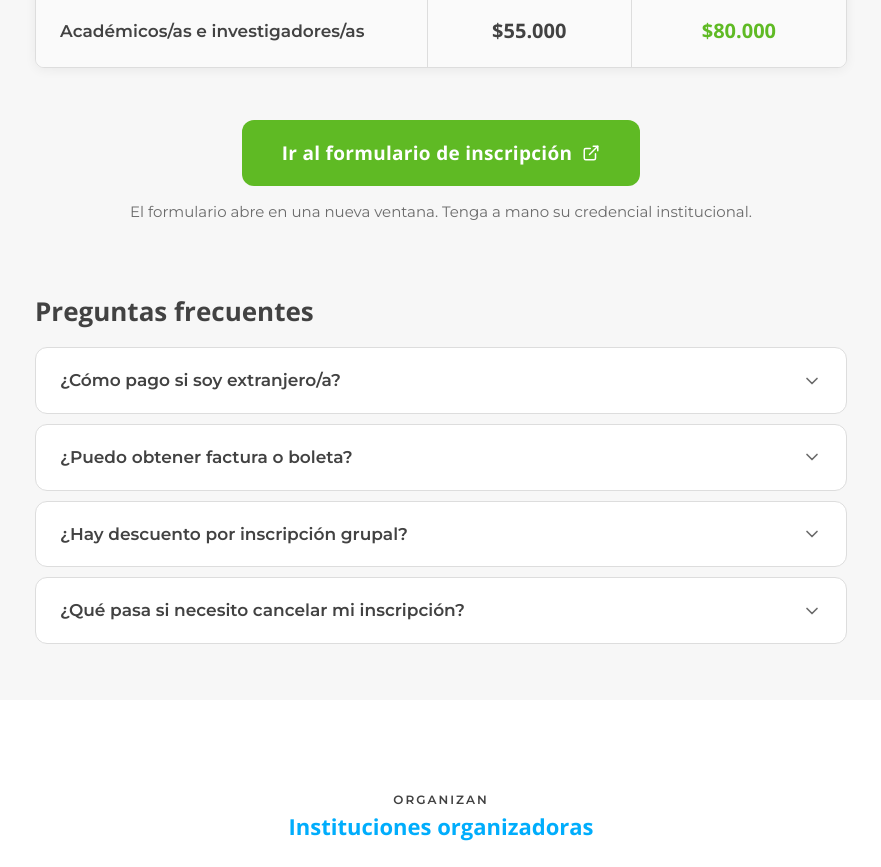
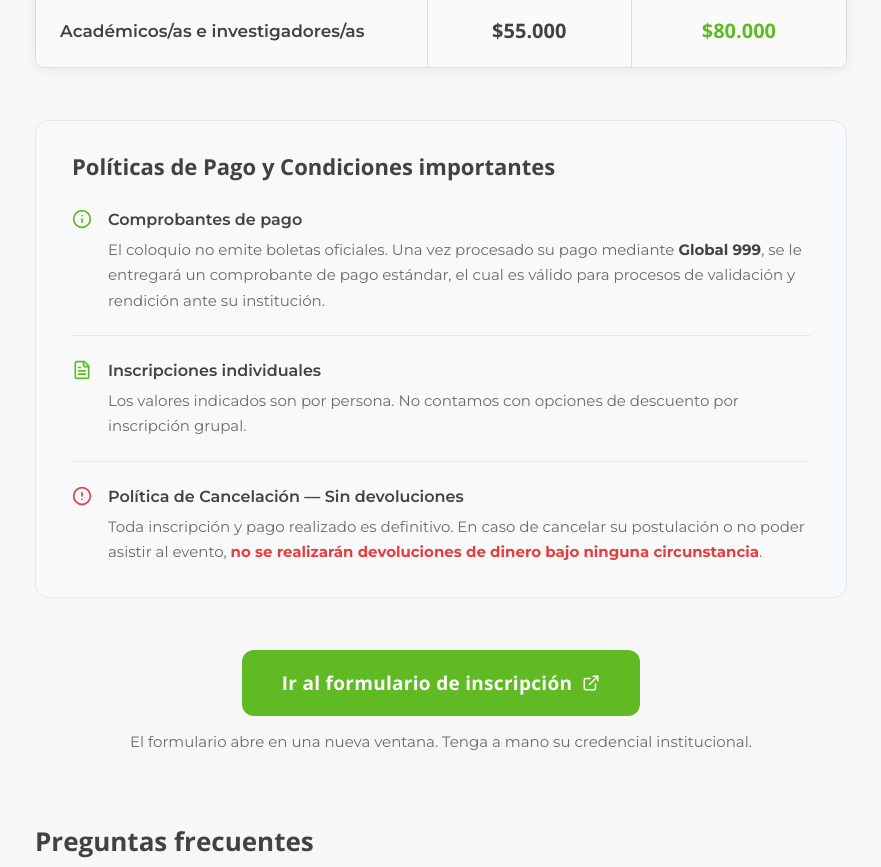
Before and after one commit to NCM08/coloquio-puc, a Next.js app: page /inscripciones in a window 1280 px wide. Shown: the part 1000-1867 px from the top of the page, without its empty margins (199-1080 px from the left). Built offline with nearby package versions, Linux system fonts and the light colour scheme.

Commit message:
Sprint 6: Integración de Global 999, eliminación de descuentos grupales y establecimiento de políticas de no devolución y comprobantes

```diff
--- a/app/inscripciones/page.tsx
+++ b/app/inscripciones/page.tsx
@@ -7,7 +7,7 @@
 import { useState } from "react";
 import { useTheme } from "@/components/ThemeProvider";
 import Link from "next/link";
-import { ChevronRight, ChevronDown, AlertTriangle, ExternalLink, Info, RefreshCw } from "lucide-react";
+import { ChevronRight, ChevronDown, AlertTriangle, ExternalLink, Info, RefreshCw, FileText, AlertCircle } from "lucide-react";
 
 // ── Tipo de cambio referencial ────────────────────────────────
 const CLP_POR_USD = 950;
@@ -51,19 +51,15 @@ const TABLA_PRECIOS = [
 const FAQ = [
   {
     q: "¿Cómo pago si soy extranjero/a?",
-    a: "Aceptamos pagos internacionales vía transferencia bancaria en dólares o mediante PayPal. Al momento de inscribirse, seleccione la opción 'Pago internacional' y recibirá las instrucciones por correo.",
+    a: "Aceptamos pagos internacionales a través de la plataforma Global 999. Al momento de inscribirse, seleccione la opción 'Pago internacional' y recibirá las instrucciones por correo.",
   },
   {
     q: "¿Puedo obtener factura o boleta?",
-    a: "Sí, emitimos facturas y boletas según corresponda. Ingrese su RUT o documento de identidad al momento de la inscripción.",
-  },
-  {
-    q: "¿Hay descuento por inscripción grupal?",
-    a: "Sí, para grupos de 5 o más personas de la misma institución ofrecemos un 15% de descuento. Contáctenos a congresosociologiaclinica.2026@gmail.com para coordinar.",
+    a: "El coloquio no emite boletas oficiales. Una vez procesado su pago mediante Global 999, se le entregará un comprobante de pago estándar, válido para procesos de validación y rendición ante su institución.",
   },
   {
     q: "¿Qué pasa si necesito cancelar mi inscripción?",
-    a: "Se puede solicitar devolución del 100% hasta 30 días antes del evento, y del 50% hasta 15 días antes. Después de esa fecha no se realizan devoluciones.",
+    a: "Toda inscripción y pago realizado es definitivo. No se realizarán devoluciones de dinero bajo ninguna circunstancia, independientemente del motivo de cancelación.",
   },
 ];
 
@@ -370,6 +366,97 @@ export default function InscripcionesPage() {
           </table>
         </div>
 
+        {/* ── Políticas de Pago y Condiciones importantes ──────── */}
+        <div
+          style={{
+            padding: "32px 36px",
+            borderRadius: 14,
+            backgroundColor: dark ? "rgba(255,255,255,0.03)" : "#F8F9FB",
+            border: `1px solid ${dark ? "rgba(255,255,255,0.08)" : "#E2E8F0"}`,
+            marginBottom: 52,
+          }}
+        >
+          <h2
+            style={{
+              fontFamily: "var(--font-display)",
+              fontSize: 22,
+              fontWeight: 700,
+              color: textPrimary,
+              margin: "0 0 28px 0",
+            }}
+          >
+            Políticas de Pago y Condiciones importantes
+          </h2>
+
+          <div style={{ display: "flex", flexDirection: "column", gap: 22 }}>
+            {/* Comprobantes */}
+            <div style={{ display: "flex", gap: 16, alignItems: "flex-start" }}>
+              <Info
+                size={20}
+                style={{ color: "var(--color-accent)", flexShrink: 0, marginTop: 2 }}
+              />
+              <div>
+                <p style={{ fontSize: 16, fontWeight: 600, color: textPrimary, margin: "0 0 4px 0" }}>
+                  Comprobantes de pago
+                </p>
+                <p style={{ fontSize: 15, color: textSecondary, margin: 0, lineHeight: 1.7 }}>
+                  El coloquio no emite boletas oficiales. Una vez procesado su pago mediante{" "}
+                  <strong style={{ color: textPrimary }}>Global 999</strong>, se le entregará un comprobante de pago
+                  estándar, el cual es válido para procesos de validación y rendición ante su institución.
+                </p>
+              </div>
+            </div>
+
+            <div
+              style={{
+                height: 1,
+                backgroundColor: dark ? "rgba(255,255,255,0.07)" : "#E2E8F0",
+              }}
+            />
+
+            {/* Inscripciones individuales */}
+            <div style={{ display: "flex", gap: 16, alignItems: "flex-start" }}>
+              <FileText
+                size={20}
+                style={{ color: "var(--color-accent)", flexShrink: 0, marginTop: 2 }}
+              />
+              <div>
+                <p style={{ fontSize: 16, fontWeight: 600, color: textPrimary, margin: "0 0 4px 0" }}>
+                  Inscripciones individuales
+                </p>
+                <p style={{ fontSize: 15, color: textSecondary, margin: 0, lineHeight: 1.7 }}>
+                  Los valores indicados son por persona. No contamos con opciones de descuento por inscripción grupal.
+                </p>
+              </div>
+            </div>
+
+            <div
+              style={{
+                height: 1,
+                backgroundColor: dark ? "rgba(255,255,255,0.07)" : "#E2E8F0",
+              }}
+            />
+
+            {/* Política de cancelación */}
+            <div style={{ display: "flex", gap: 16, alignItems: "flex-start" }}>
+              <AlertCircle
+                size={20}
+                style={{ color: "#E53E3E", flexShrink: 0, marginTop: 2 }}
+              />
+              <div>
+                <p style={{ fontSize: 16, fontWeight: 600, color: textPrimary, margin: "0 0 4px 0" }}>
+                  Política de Cancelación — Sin devoluciones
+                </p>
+                <p style={{ fontSize: 15, color: textSecondary, margin: 0, lineHeight: 1.7 }}>
+                  Toda inscripción y pago realizado es definitivo. En caso de cancelar su postulación o no poder
+                  asistir al evento, <strong style={{ color: "#E53E3E" }}>no se realizarán devoluciones de dinero
+                  bajo ninguna circunstancia</strong>.
+                </p>
+              </div>
+            </div>
+          </div>
+        </div>
+
         {/* ── Botón de inscripción ──────────────────────────────── */}
         <div style={{ textAlign: "center", marginBottom: 72 }}>
           <Link
```
